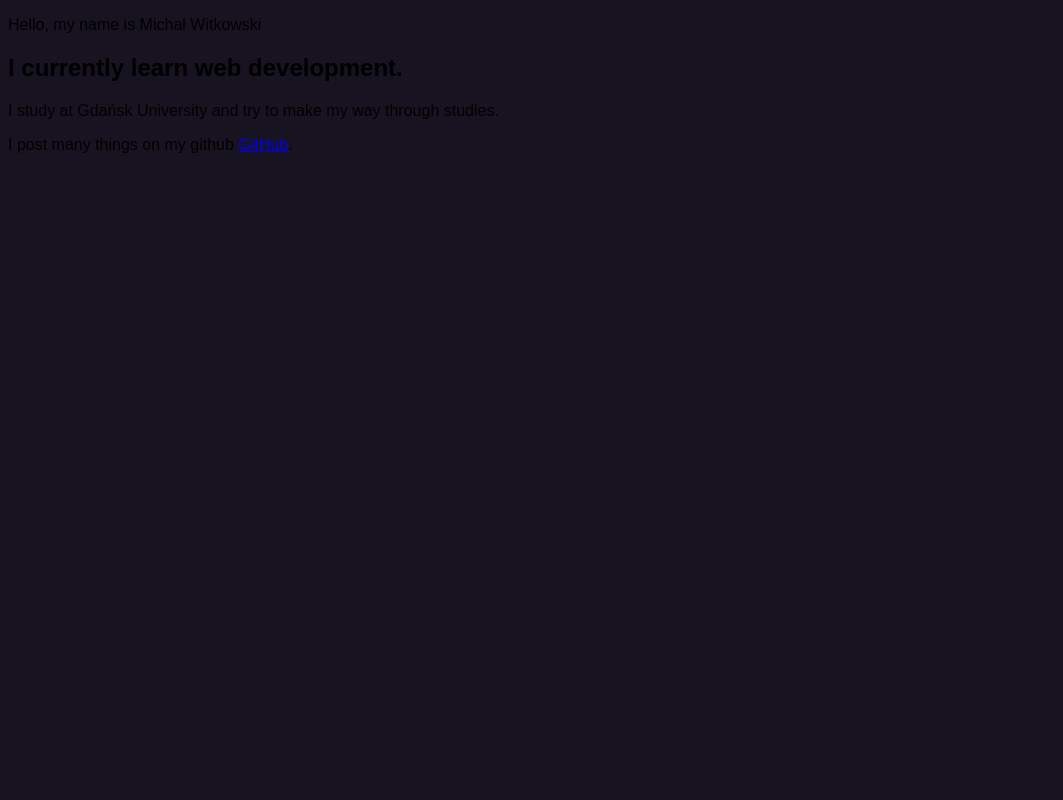
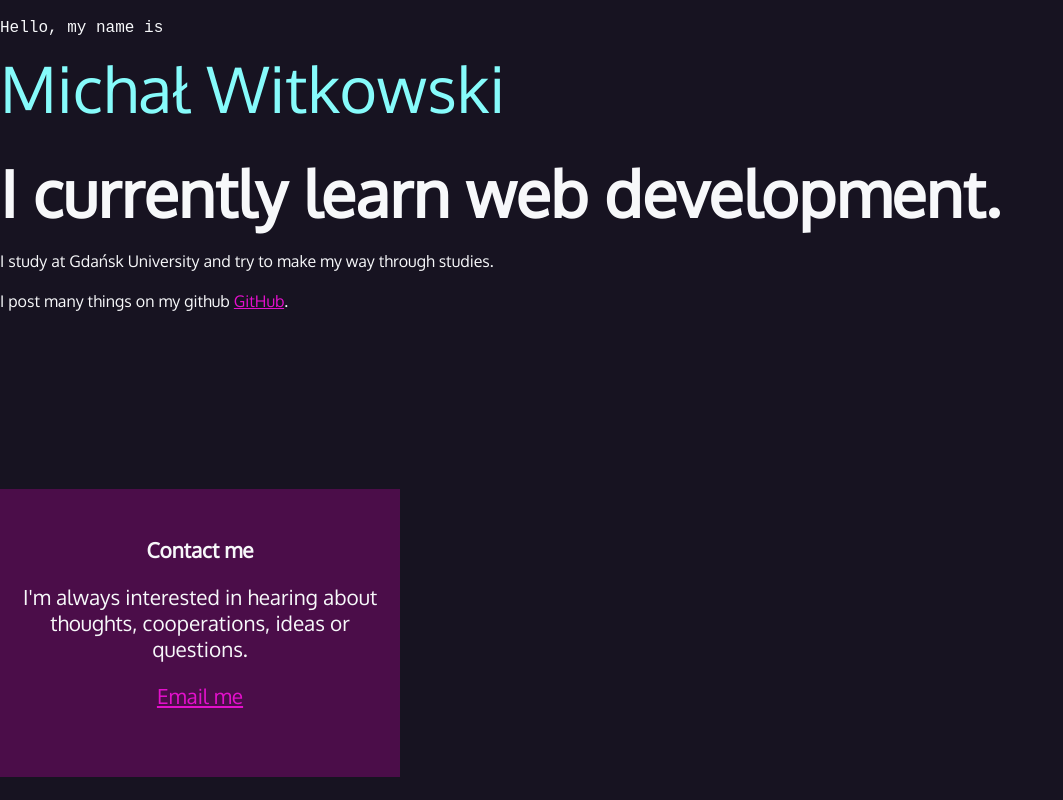
Before and after one commit to emWitkowsky/WEB, a plain HTML site: page testing css/stage1.html in a window 1280 px wide. Shown: the whole page, without its empty margins (0-1063 px from the left). Drawn offline with Linux system fonts and the light colour scheme; a web font is replaced by a local one.

Commit message:
progress 101

```diff
--- a/testing css/myStyle.css
+++ b/testing css/myStyle.css
@@ -22,6 +22,61 @@ html {
 }
 
 body {
+    margin: 0;
+    padding: 0;
     background-color: var(--black);
     font-family: var(--sans);
+    color: var(--white);
+    font-size: var(--font-size);
 }
+
+h1, h2, h3 {
+    margin: 0;
+}
+
+a {
+    color: var(--magenta);
+    /* text-decoration: none; */
+}
+
+a:hover {
+    color: var(--hotmag);
+    text-decoration: none;
+}
+
+/* intro styles */
+
+#intro {
+    padding-bottom: 10rem;
+}
+
+#intro p {
+    font-size: 1rem;
+    line-height: 1.5;
+}
+
+#intro .name {
+    font-family: var(--mono);
+}
+.name span {
+    font-family: var(--sans);
+    font-size: 4rem;
+    color: var(--aqua);
+    display: block;
+}
+
+#intro h2 {
+    font-size: 4rem;
+}
+
+#contact {
+    text-align: center;
+    width: 400px;
+    margin: 0;
+    padding: 3rem 0;
+    background-color: var(--plum);
+}
+
+#contact h3 {
+    font-size: var(--font-size);
+}
--- a/testing css/stage1.html
+++ b/testing css/stage1.html
@@ -6,13 +6,25 @@
     <meta name="viewport" content="width=device-width, initial-scale=1.0">
     <title>My page</title>
     <link rel="stylesheet" href="myStyle.css">
+    <link rel="preconnect" href="https://fonts.googleapis.com">
+    <link rel="preconnect" href="https://fonts.gstatic.com" crossorigin>
+    <link href="https://fonts.googleapis.com/css2?family=Oxygen&family=Oxygen+Mono&display=swap" rel="stylesheet">
+
+
 </head>
 <body>
-    <section id=" index">
-        <p>Hello, my name is <span>Michał Witkowski</span></p>
+    <section id="intro">
+        <p class="name" >Hello, my name is <span>Michał Witkowski</span></p>
         <h2>I currently learn web development.</h2>
         <p>I study at Gdańsk University and try to make my way through studies.</p>
         <p>I post many things on my github <a href="https://github.com/emWitkowsky" target="_blank">GitHub</a>.</p>
         </section>
+    <section id="contact">
+        <h3>Contact me</h3>
+
+        <p>I'm always interested in hearing about thoughts, cooperations, ideas or questions.</p>
+
+        <p><a href="mailto:m.witkowski711@studms.ug.edu.pl">Email me</a></p>
+    </section>
 </body>
 </html>
```
